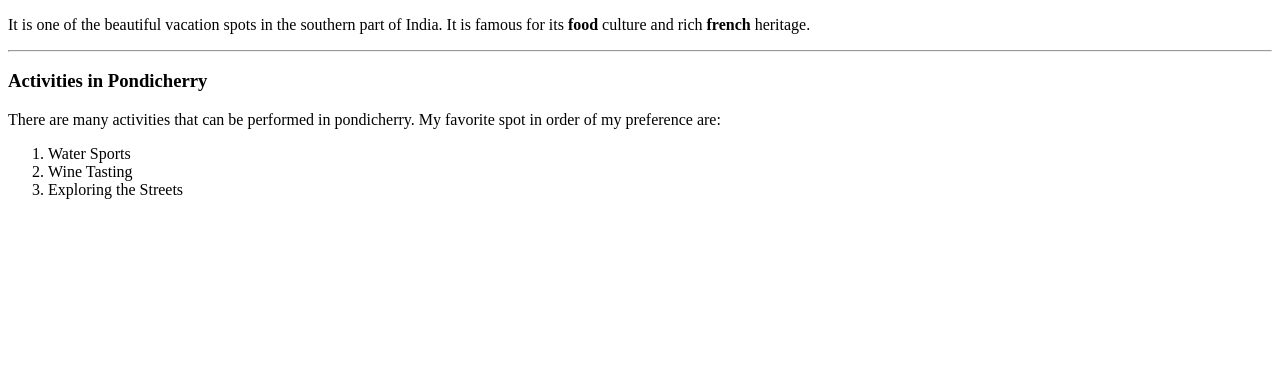
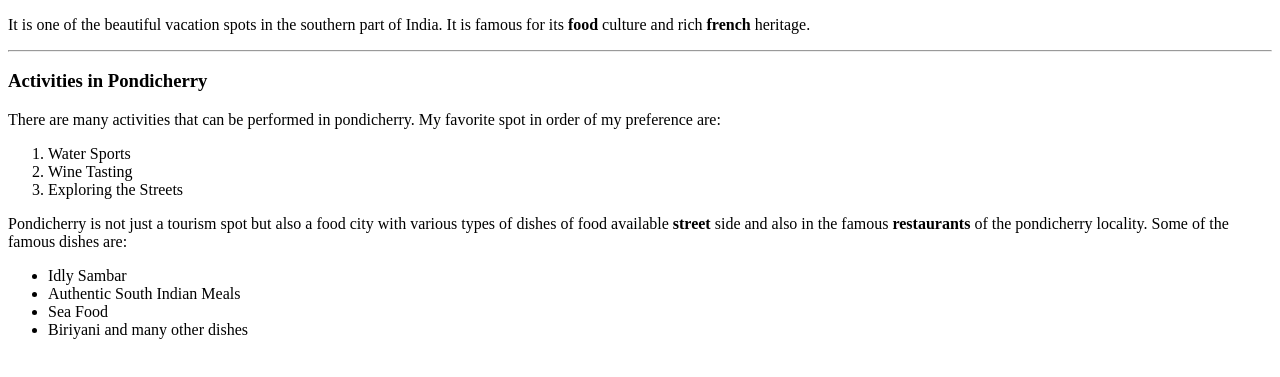
Before and after one commit to 44-563-WebApps-F23/44563-webapps-f23-assignment3-nikikumarbandaru, a plain HTML site: page index.html in a window 1280 px wide. Shown: the part 105-482 px from the top of the page. Drawn offline with Linux system fonts and the light colour scheme.

Commit message:
Added lists section

```diff
--- a/index.html
+++ b/index.html
@@ -29,5 +29,15 @@ my preference are:
             <li>Wine Tasting</li>
             <li>Exploring the Streets</li>
         </ol>
+        <p>
+            Pondicherry is not just a tourism spot but also a food city with various types of dishes of food available <b>street</b> side and also in the famous <b>restaurants</b> of the pondicherry locality.
+            Some of the famous dishes are:
+        </p>
+        <ul>
+            <li>Idly Sambar</li>
+            <li>Authentic South Indian Meals</li>
+            <li>Sea Food</li>
+            <li>Biriyani and many other dishes</li>
+        </ul>
     </body>
 </html>
```
